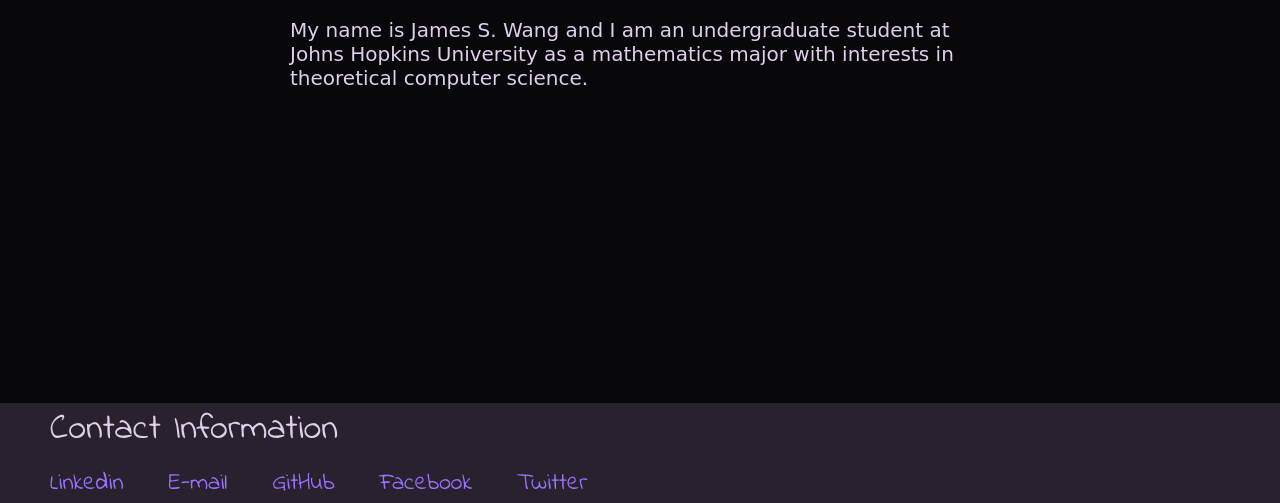
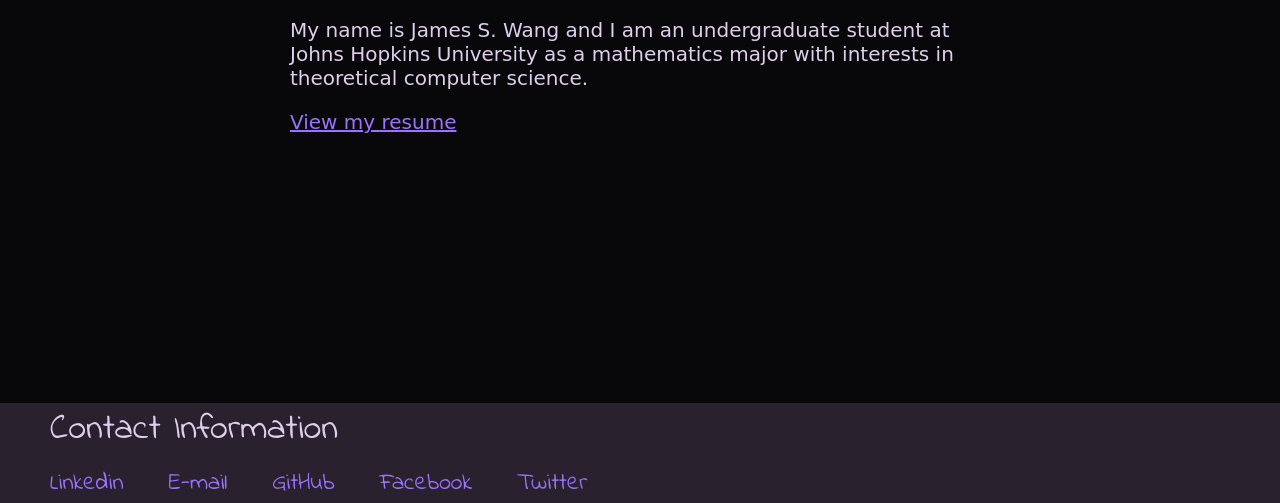
Before and after one commit to JJamesWWang/JJamesWWang.github.io, a plain HTML site: page index.html in a window 1280 px wide. Shown: the part 297-800 px from the top of the page. Drawn offline with Linux system fonts and the light colour scheme; a web font is replaced by a local one.

Commit message:
Add resume to website

```diff
--- a/index.html
+++ b/index.html
@@ -36,6 +36,9 @@
         My name is James S. Wang and I am an undergraduate student at <span class="blue-jays">Johns Hopkins University</span>
         as a mathematics major with interests in theoretical computer science.
       </p>
+      <p>
+        <a href="files/WANG, James S. Resume.pdf">View my resume</a>
+      </p>
     </div>
   </main>
   <div class="push"></div>
```
Also changed, not shown: 1 other file.
